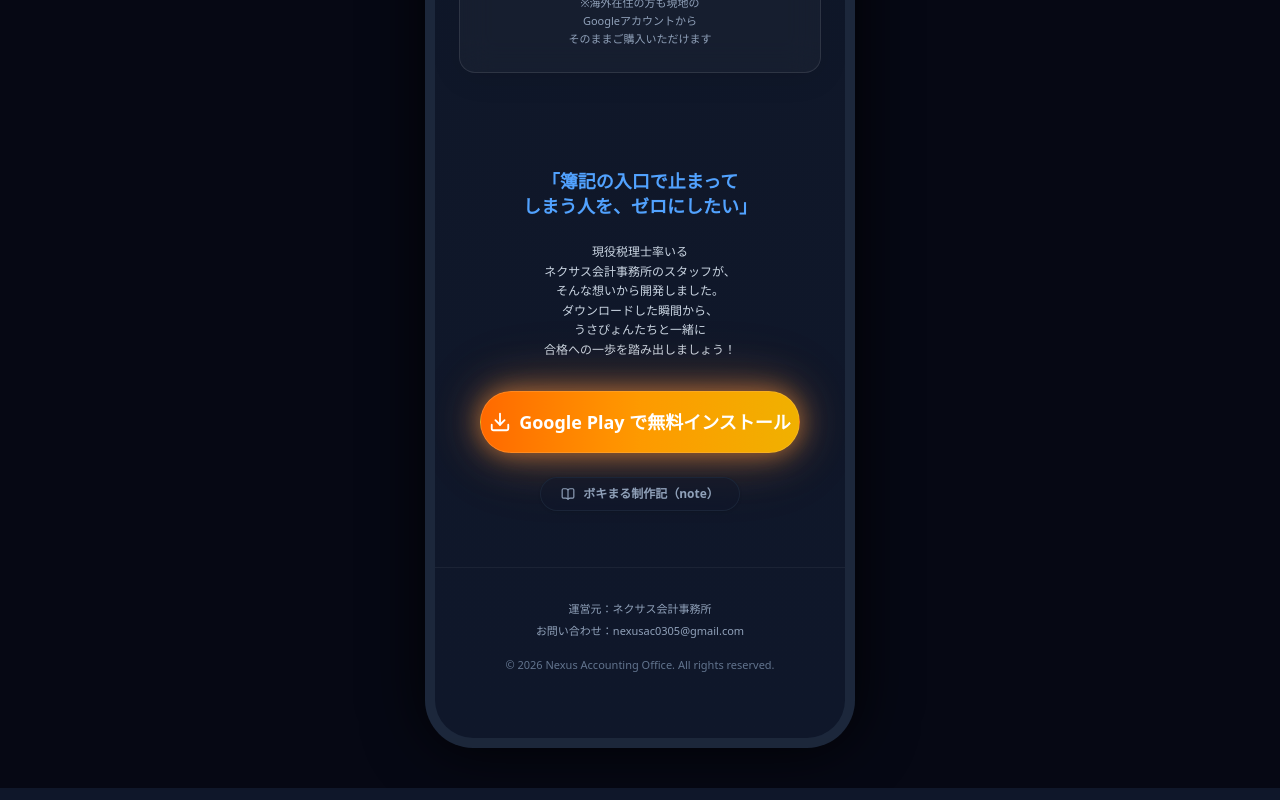
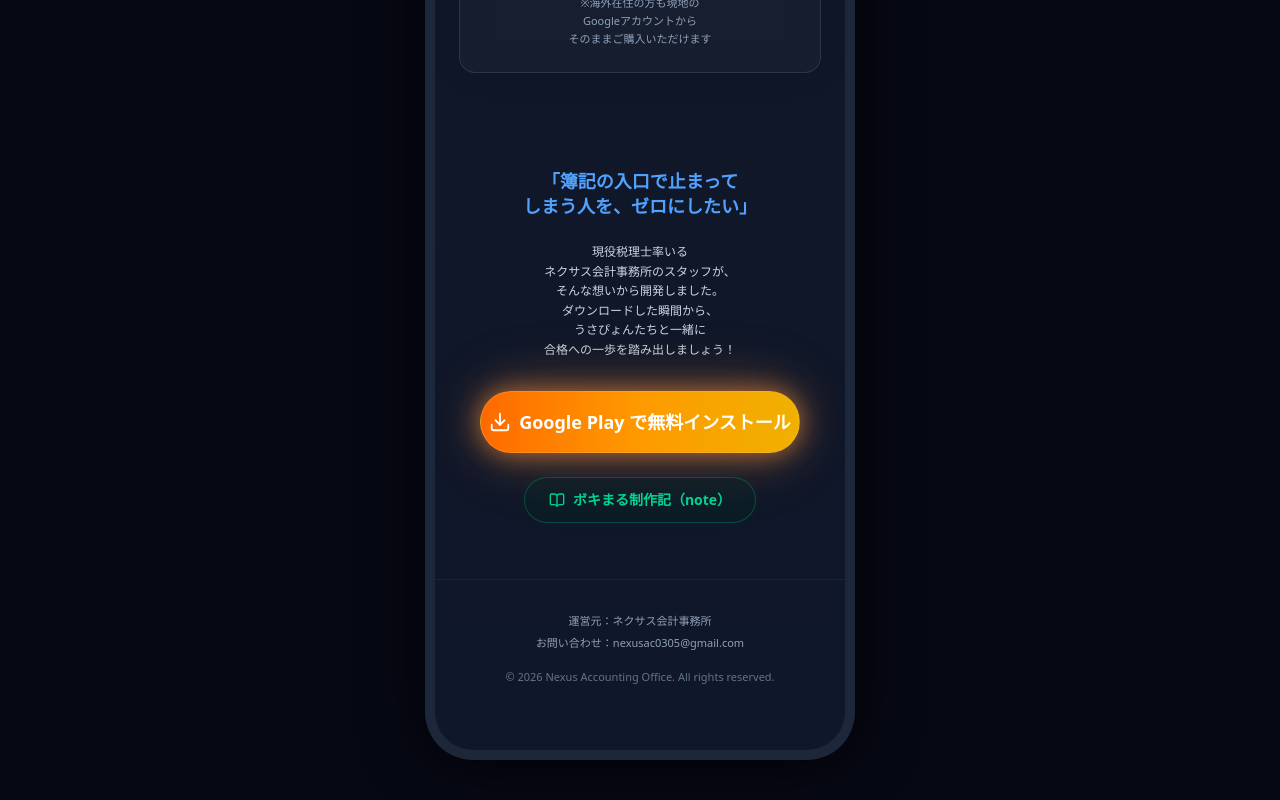
Before and after one commit to hideoigarashi0305com-ship-it/bokimaru3_LP, a Next.js app: page / in a window 1280 px wide. Shown: the part 4380-5180 px from the top of the page. Built offline with nearby package versions, Linux system fonts and the light colour scheme.

Commit message:
style: enhance styling of the note button for better visibility

```diff
--- a/src/app/page.tsx
+++ b/src/app/page.tsx
@@ -266,9 +266,9 @@
                     href="https://note.com/prime_snail8275/n/n1bf45b2f2eb3?sub_rt=share_sb"
                     target="_blank"
                     rel="noopener noreferrer"
-                    className="inline-flex items-center gap-2 px-5 py-2 rounded-full border border-slate-800/80 bg-slate-900/40 hover:bg-slate-800/60 text-slate-400 hover:text-slate-200 transition-all text-xs font-semibold backdrop-blur-sm shadow-sm"
+                    className="inline-flex items-center gap-2 px-6 py-3 rounded-full border border-emerald-500/30 bg-emerald-950/25 hover:bg-emerald-950/45 text-emerald-400 hover:text-emerald-300 transition-all text-sm font-bold backdrop-blur-sm shadow-[0_0_15px_rgba(16,185,129,0.05)] hover:shadow-[0_0_20px_rgba(16,185,129,0.15)]"
                   >
-                    <BookOpen size={14} />
+                    <BookOpen size={16} />
                     <span>ボキまる制作記（note）</span>
                   </a>
                 </div>
```
